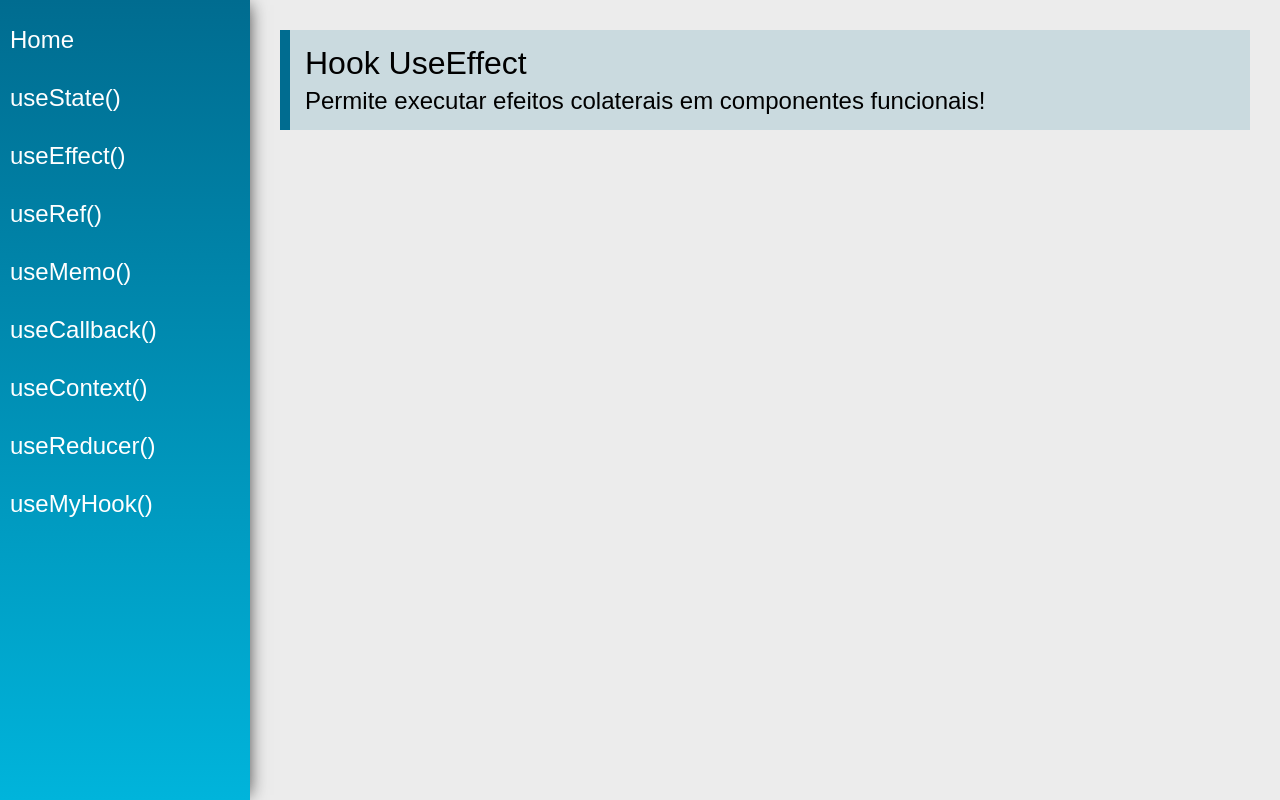
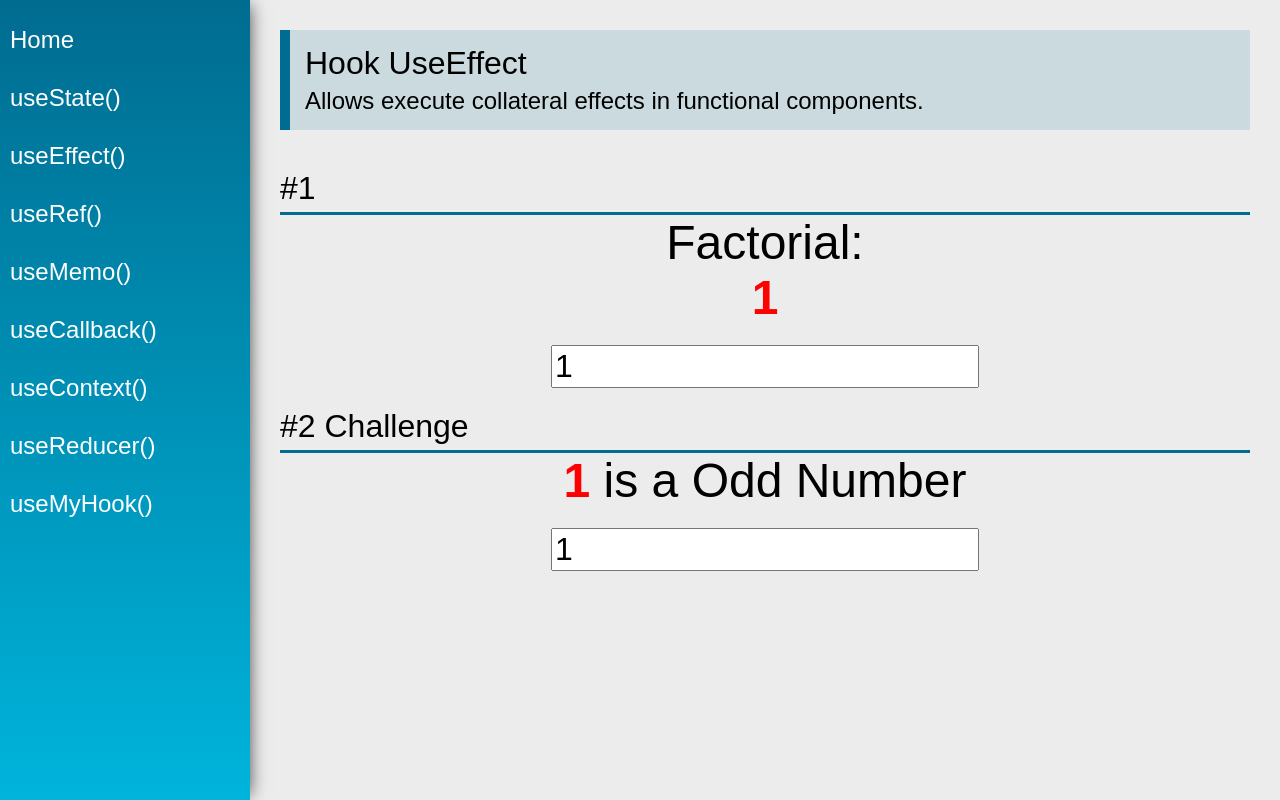
Before and after one commit to LuSrodri/React-hooks-learning, a React (Create React App) app: page /useEffect in a window 1280 px wide. Built offline with nearby package versions, Linux system fonts and the light colour scheme.

Commit message:
useEffect

```diff
--- a/src/index.css
+++ b/src/index.css
@@ -5,7 +5,7 @@
 
 .text {
     font-weight: 300;
-    font-size: 5rem;
+    font-size: 3.0rem;
 }
 
 .textResult {
@@ -20,7 +20,7 @@
 
 .input {
     font-weight: 300;
-    font-size: 4rem;
+    font-size: 2rem;
     margin: 20px 0px;
 }
 
--- a/src/views/examples/UseEffect.jsx
+++ b/src/views/examples/UseEffect.jsx
@@ -1,15 +1,75 @@
-import React from 'react'
+
+import React, { useEffect, useState } from 'react'
 import PageTitle from '../../components/layout/PageTitle'
+import SectionTitle from '../../components/layout/SectionTitle'
 
-const UseEffect = (props) => {
+function calcFactorial(n) {
+    if (n < 0) return -1
+    if (n === 0) return 1
+
+
+    let result = 1;
+    let count = 1;
+
+    while (count <= n) {
+        result *= count;
+        count++;
+    }
+
+    return result
+}
+
+function ifIsEvenNumber(n) {
+    if (n % 2 === 0) return true
+    else return false
+}
+
+export default (props) => {
+
+    let [number, setNumber] = useState(1);
+    let [factorial, setFactorial] = useState(1)
+
+    let [number1, setNumber1] = useState(1);
+    let [isEvenNumber, setIsEvenNumber] = useState(false)
+
+    useEffect(() => {
+        setFactorial(calcFactorial(number))
+    }, [number])
+
+    useEffect(() => {
+        if (factorial > 1000000)
+            document.title = "WOOOOOW!!!!!!"
+    }, [factorial])
+
+    useEffect(() => {
+        setIsEvenNumber(ifIsEvenNumber(number1))
+    }, [number1])
+
     return (
         <div className="UseEffect">
             <PageTitle
                 title="Hook UseEffect"
-                subtitle="Permite executar efeitos colaterais em componentes funcionais!"
+                subtitle="Allows execute collateral effects in functional components."
             />
+
+            <SectionTitle title="#1"></SectionTitle>
+            <div className="center">
+                <span className="text">Factorial:</span>
+                <span className="text red">{factorial === -1 ? 'Error' : factorial}</span>
+                <input type="number" className="input" value={number} onChange={e => setNumber(e.target.value)} />
+            </div>
+
+            <SectionTitle title="#2 Challenge"></SectionTitle>
+            <div className='center'>
+
+            </div>
+            <div className="center">
+                <div>
+                    <span className="text red">{number1} </span>
+                    <span className="text ">{isEvenNumber === true ? 'is a Even Number' : 'is a Odd Number'}</span>
+                </div>
+                <input type="number" className="input" value={number1} onChange={e => setNumber1(e.target.value)} />
+            </div>
         </div>
     )
 }
-
-export default UseEffect
```
